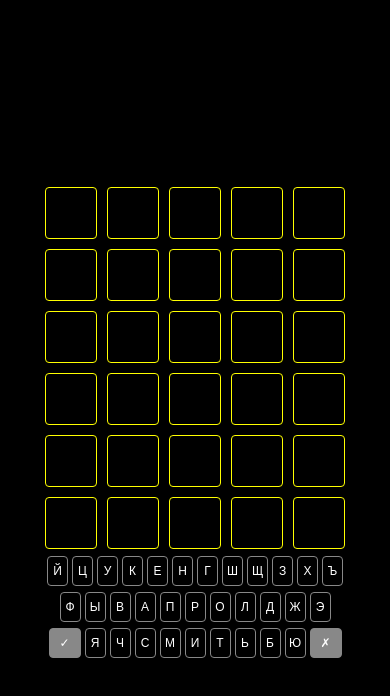
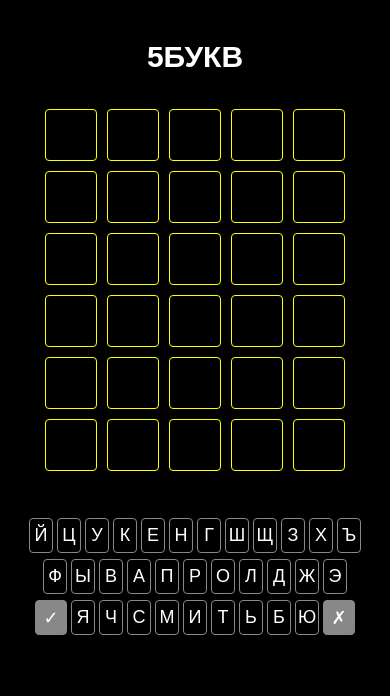
Before and after one commit to MikkyMeow/5letters, a React (Create React App) app: page / in a window 390 px wide. Shown: the top 696 px of the page. Built offline with nearby package versions, Linux system fonts and the light colour scheme.

Commit message:
phone styles

```diff
--- a/src/App.tsx
+++ b/src/App.tsx
@@ -4,17 +4,24 @@ import React, { useState } from "react";
 
 function App() {
   const [word, setWord] = useState("");
-  const [attempt, setAttempt] = useState(1);
+  const [attempt] = useState(1);
   const getLetter = (letter: string) => {
     if (word.length < attempt * 5) {
       setWord((prev) => prev + letter);
-    } else {
-      console.log("AKH");
     }
   };
 
+  // TODO: Добавить поддержку клавиатуры
+  // document.addEventListener("keydown", (e) => {
+  //   const charCode = e.key.charCodeAt(0);
+  //   if (charCode > 1071 && charCode < 1104) {
+  //     getLetter(e.key);
+  //   }
+  // });
+
   return (
     <div className="App">
+      <h3>5БУКВ</h3>
       <Ground word={word} />
       <Keyboard getLetter={getLetter} />
     </div>
--- a/src/components/Ground/index.css
+++ b/src/components/Ground/index.css
@@ -7,12 +7,13 @@
   display: flex;
   align-items: center;
   justify-content: center;
+  font-size: 30px;
 }
 
-.row {
+.ground {
   display: flex;
   justify-content: center;
   flex-wrap: wrap;
   max-width: 320px;
-  margin: 0 auto;
+  margin: 0 auto 40px;
 }
--- a/src/components/Ground/index.tsx
+++ b/src/components/Ground/index.tsx
@@ -10,7 +10,7 @@ export const Ground: React.FC<IProps> = ({ word }) => {
     array.push("");
   }
   return (
-    <div className="row">
+    <div className="ground">
       {array.map((letter, index) => (
         <div key={index} className="letter">
           {letter}
--- a/src/components/Keyboard/index.css
+++ b/src/components/Keyboard/index.css
@@ -1,6 +1,6 @@
 .key {
-  width: 19px;
-  height: 28px;
+  width: 22px;
+  height: 33px;
   border: 1px solid #888888;
   border-radius: 4px;
   margin: 2px;
@@ -8,7 +8,7 @@
   display: flex;
   justify-content: center;
   align-items: center;
-  font-size: 12px;
+  font-size: 18px;
   font-family: Arial;
   text-transform: uppercase;
   cursor: pointer;
--- a/src/index.css
+++ b/src/index.css
@@ -7,11 +7,11 @@ body {
 }
 
 .App {
+  margin-top: 40px;
   width: 100vw;
   height: 100vh;
   display: flex;
   flex-direction: column;
-  justify-content: center;
   align-items: center;
 }
 
@@ -20,3 +20,8 @@ div {
   color: white;
   text-transform: uppercase;
 }
+
+h3 {
+  font-size: 30px;
+  margin: 0 0 30px;
+}
```
